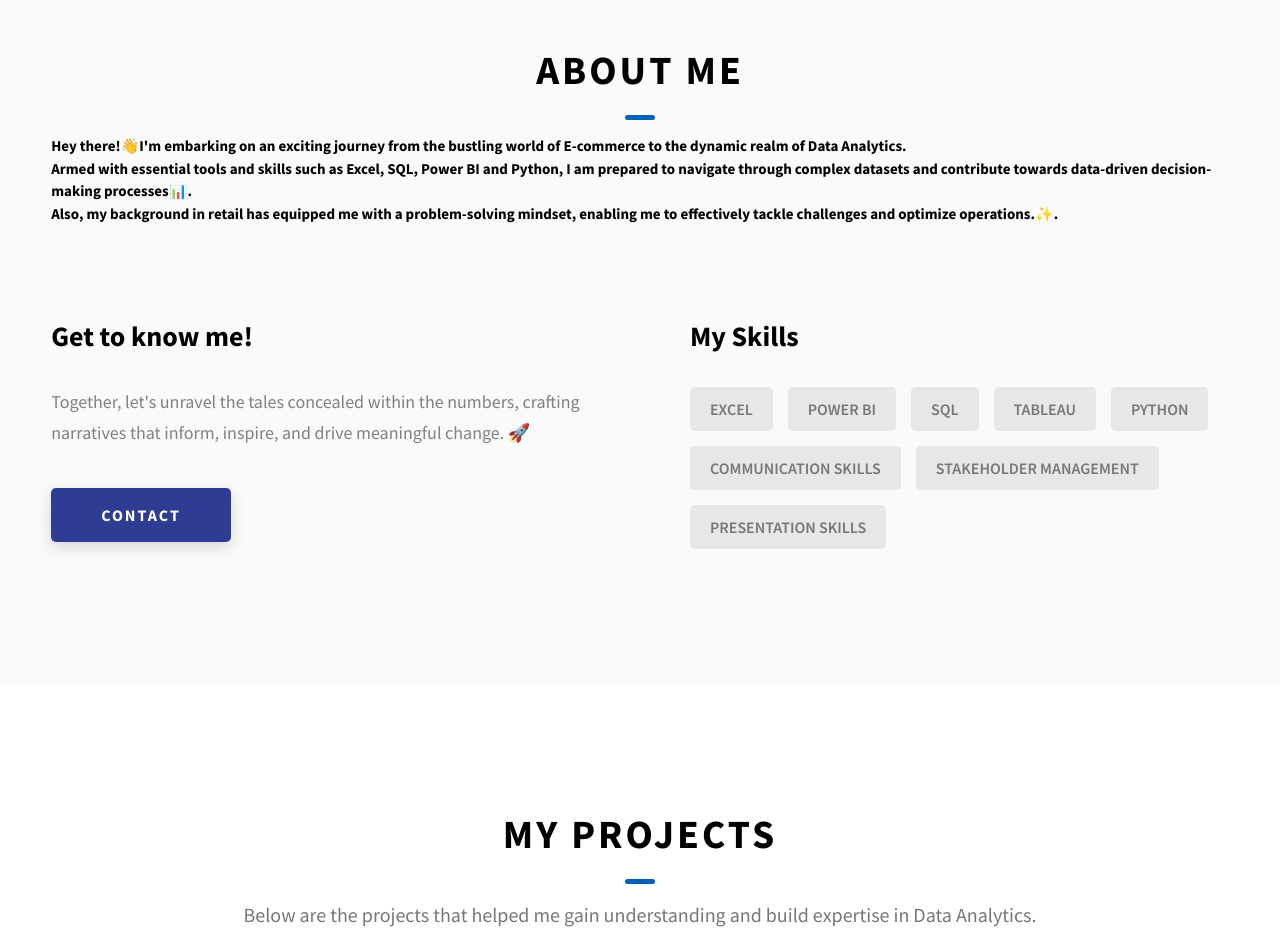
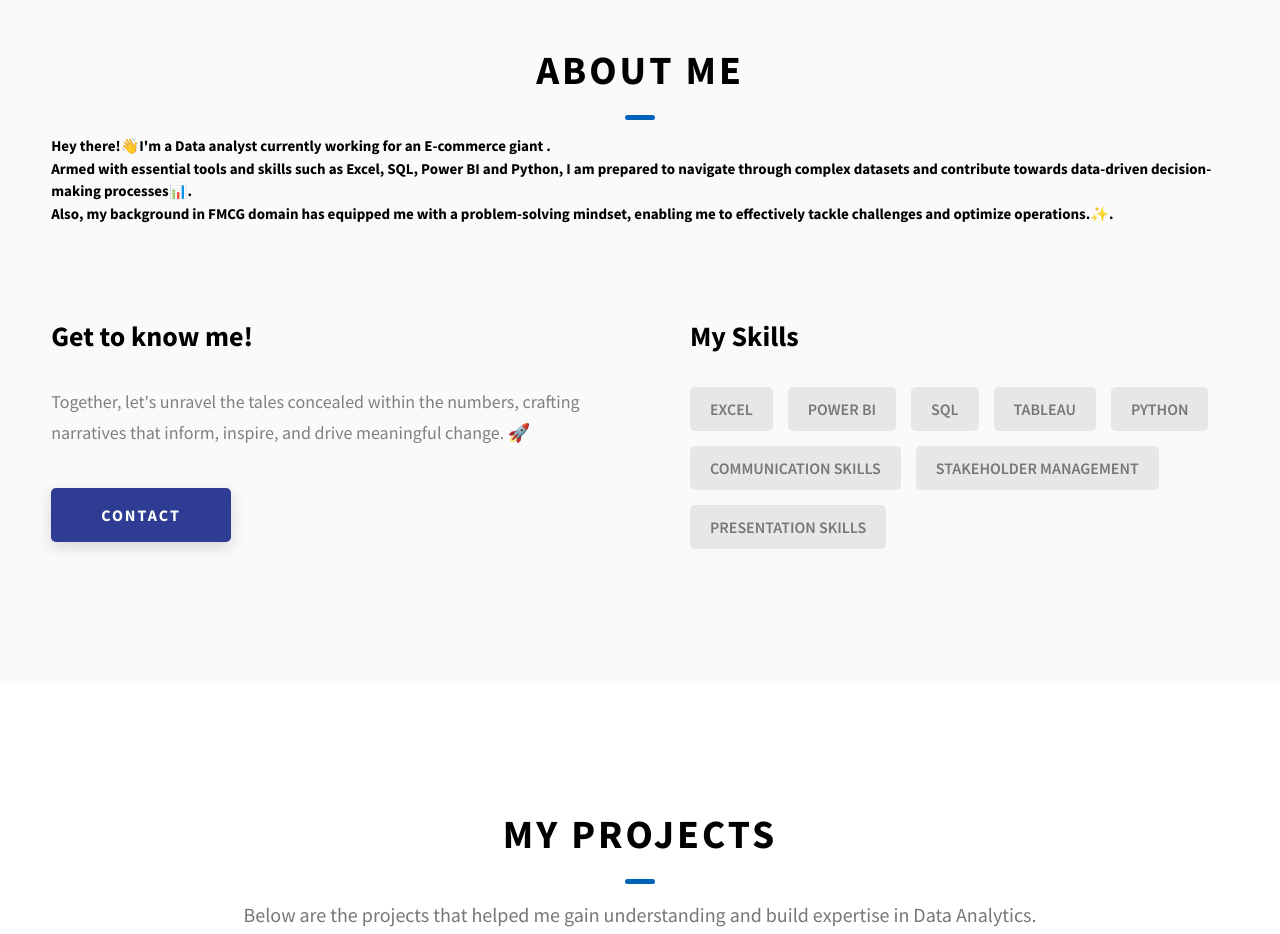
Before and after one commit to Kanikamittal99/Kanikamittal99.github.io, a website: page index.html in a window 1280 px wide. Shown: the part 880-1814 px from the top of the page. Drawn offline with Linux system fonts and the light colour scheme.

Commit message:
Initial commit

```diff
--- a/index.html
+++ b/index.html
@@ -154,10 +154,10 @@
           <span class="heading-sec__main">About Me</span>
           <!--<span class="heading-sec__sub">-->
           <span>
-            Hey there!👋I'm embarking on an exciting journey from the bustling world of <b>E-commerce</b> to the dynamic realm of <b>Data Analytics</b>.
+            Hey there!👋I'm a Data analyst currently working for an <b>E-commerce</b> giant .
             <!--<li>During this thrilling transition, I've come to realize that every data point holds within it a narrative waiting to be uncovered, a story waiting to be told. It's within this realm that I've found my <i>true passion</i>.💡</li>-->
             <li>Armed with essential tools and skills such as <b>Excel, SQL, Power BI and Python</b>, I am prepared to navigate through complex datasets and contribute towards data-driven decision-making processes📊.</li>
-            Also, my background in retail has equipped me with a problem-solving mindset, enabling me to effectively tackle challenges and optimize operations.✨.
+            Also, my background in FMCG domain has equipped me with a problem-solving mindset, enabling me to effectively tackle challenges and optimize operations.✨.
 
           </span>
         </h2>
```
